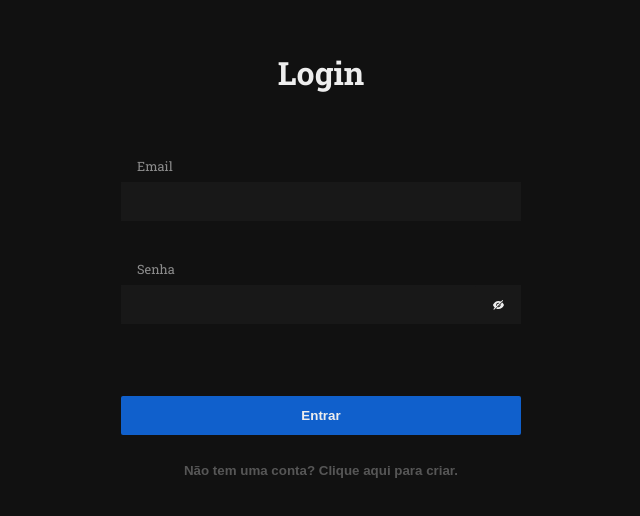
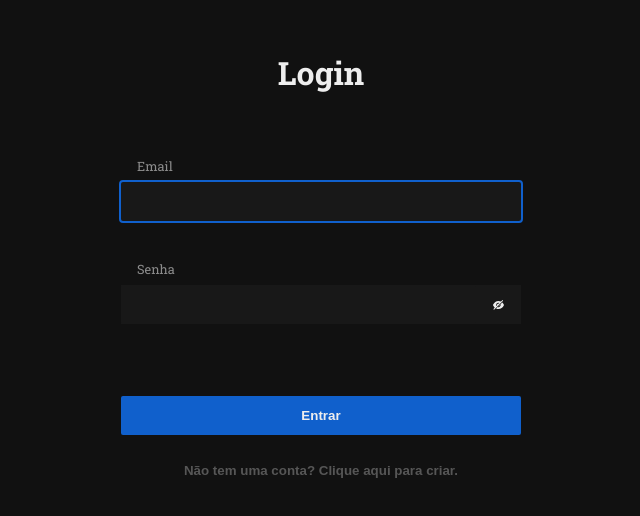
Before and after one commit to Rafael-Cesario/To-do-list, a Next.js app in the folder frontend/: page / in a window 1280 px wide. Shown: the part 108-624 px from the top of the page, without its empty margins (319-959 px from the left). Built offline with nearby package versions, Linux system fonts and the light colour scheme; no server answers.

Commit message:
[ Feat ] Login catch errors

```diff
--- a/frontend/src/components/field.tsx
+++ b/frontend/src/components/field.tsx
@@ -4,6 +4,7 @@ import { AiFillEyeInvisible, AiFillEye } from "react-icons/ai";
 
 interface FieldProps<TypeUserData> {
 	props: {
+		focus?: boolean;
 		label: string;
 		value: string;
 		error: string;
@@ -16,7 +17,7 @@ interface FieldProps<TypeUserData> {
 	};
 }
 
-export const Field = <TypeUserData,>({ props: { fieldName, label, placeholder, type, value, error, key, changeUserData, validateField } }: FieldProps<TypeUserData>) => {
+export const Field = <TypeUserData,>({ props: { focus, fieldName, label, placeholder, type, value, error, key, changeUserData, validateField } }: FieldProps<TypeUserData>) => {
 	const [inputType, setInputType] = useState(type);
 
 	return (
@@ -25,6 +26,7 @@ export const Field = <TypeUserData,>({ props: { fieldName, label, placeholder, t
 
 			<div className="input">
 				<input
+					autoFocus={focus}
 					data-cy={key + "-input"}
 					id={key}
 					type={inputType}
--- a/frontend/src/features/create-account.tsx
+++ b/frontend/src/features/create-account.tsx
@@ -90,6 +90,7 @@ export const CreateAccount = () => {
 				<div className="field-container">
 					<Field
 						props={{
+							focus: true,
 							key: "email",
 							fieldName: "email",
 							label: "Email",
--- a/frontend/src/features/login.tsx
+++ b/frontend/src/features/login.tsx
@@ -1,11 +1,14 @@
 "use client";
 import { Field } from "@/components/field";
+import { setNotification } from "@/context/notification-slice";
 import { ILogin, RLogin } from "@/services/interfaces/authentication";
+import { messageErrors } from "@/services/interfaces/errors";
 import { authQueries } from "@/services/queries/authentication";
 import { StyledAuth } from "@/styles/styled-auth";
 import { useMutation } from "@apollo/client";
 import { produce } from "immer";
 import { useState } from "react";
+import { useDispatch } from "react-redux";
 
 const defaultUserData = {
 	email: "",
@@ -16,6 +19,7 @@ export const Login = () => {
 	const [userData, setUserData] = useState(defaultUserData);
 	const [errors, setErrors] = useState(defaultUserData);
 	const [loginMutation, { loading }] = useMutation<RLogin, ILogin>(authQueries.LOGIN);
+	const dispatch = useDispatch();
 
 	const changeUserData = (fieldName: keyof typeof defaultUserData, value: string) => {
 		const state = produce(userData, (draft) => {
@@ -44,8 +48,15 @@ export const Login = () => {
 		try {
 			const { data } = await loginMutation({ variables: { loginData: userData } });
 			console.log({ data });
+			setUserData(defaultUserData);
+			// todo > save cookies
+			// todo > send user to home page
+			// todo > Test
 		} catch (error: any) {
-			console.log({ error });
+			const [errorCode] = error.message.split(": ");
+			const errorMessage = messageErrors.auth[errorCode as keyof typeof messageErrors.auth] ?? messageErrors.default;
+			dispatch(setNotification({ newState: { isOpen: true, type: "error", title: "Erro", message: errorMessage } }));
+			// todo > Test
 		}
 	};
 
@@ -60,6 +71,7 @@ export const Login = () => {
 				<div className="field-container">
 					<Field
 						props={{
+							focus: true,
 							changeUserData,
 							error: errors.email,
 							fieldName: "email",
--- a/frontend/src/services/interfaces/errors.ts
+++ b/frontend/src/services/interfaces/errors.ts
@@ -4,4 +4,8 @@ export const messageErrors = {
 	user: {
 		duplicated: "Este e-mail já esta em uso.",
 	},
+
+	auth: {
+		unauthorized: "Email ou senha incorretos",
+	},
 };
```
